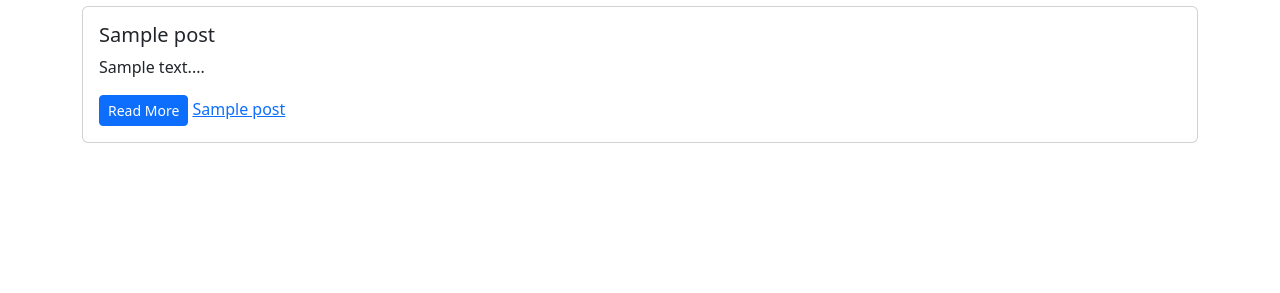
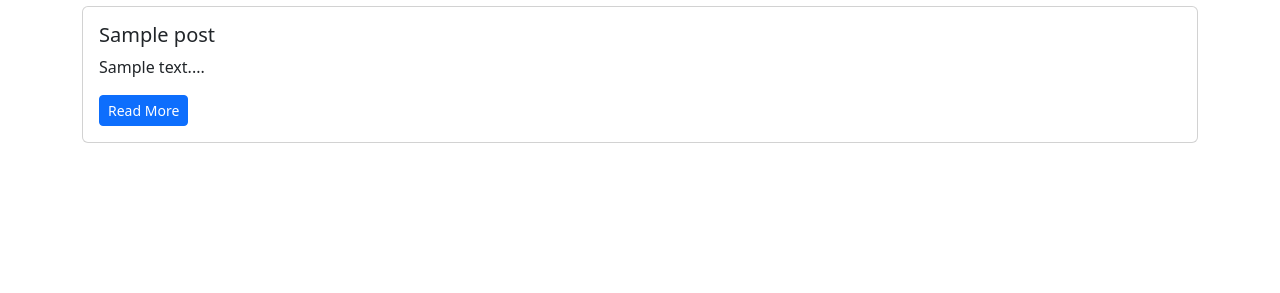
Before and after one commit to shahidmalik4/fastapi-html, a FastAPI app: template app/templates/index.html in a window 1280 px wide. Shown: the part 130-423 px from the top of the page. Run offline with FastAPI, Linux system fonts and the light colour scheme; the template is opened without the code that fills it: most values are stand-ins (such as "Sample title", 1, 10 or a date in 2020).

Commit message:
Update index.html

```diff
--- a/app/templates/index.html
+++ b/app/templates/index.html
@@ -9,7 +9,6 @@
             <h5 class="card-title">{{ post.title }}</h5>
             <p class="card-text">{{ post.content[:150] }}...</p>
             <a href="/post/{{ post.slug }}" class="btn btn-sm btn-primary">Read More</a>
-            <a href="/post/{{ post.slug }}">{{ post.title }}</a>
         </div>
     </div>
 {% else %}
```
